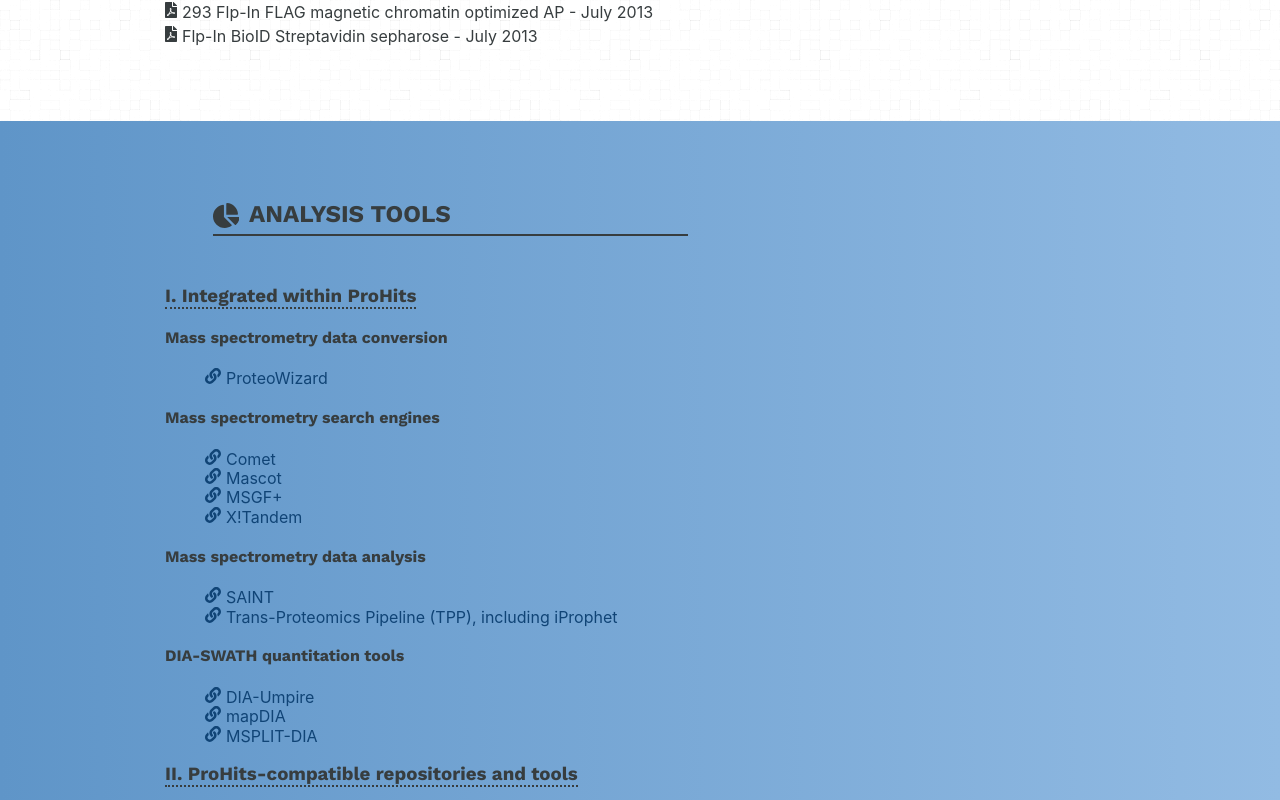
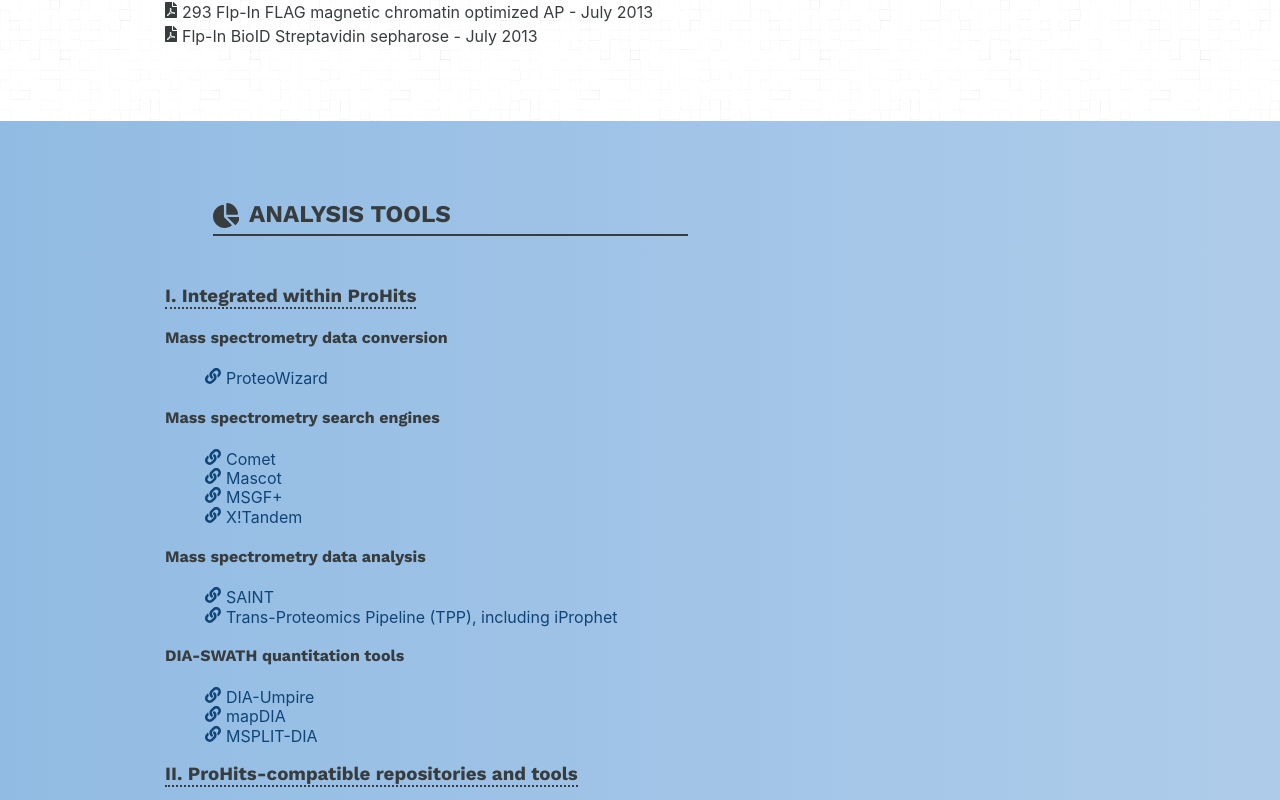
Before and after one commit to gingraslab/nbcc, a React (Create React App) app: page /facilities/proteomics in a window 1280 px wide. Shown: the part 4320-5120 px from the top of the page. Built offline with nearby package versions, Linux system fonts and the light colour scheme.

Commit message:
Change blue gradient on facilties__tools section

```diff
--- a/src/facilities/facilities.css
+++ b/src/facilities/facilities.css
@@ -212,8 +212,8 @@
   fill: var(--color-primary-1-5);
 }
 .facilities__tools {
-  background: var(--color-secondary-1-2);
-  background: linear-gradient(to right, var(--color-secondary-1-2), var(--color-secondary-1-1));
+  background: var(--color-secondary-1-1);
+  background: linear-gradient(to right, var(--color-secondary-1-1), var(--color-secondary-1-0-5));
   color: var(--text-dark);
 }
 .facilities__tools h2 {
--- a/src/index.css
+++ b/src/index.css
@@ -11,6 +11,7 @@
   --color-primary-3: #15A371;
   --color-primary-4: #087A52;
   --color-secondary-1-0: #3C76AE;	/* Main Secondary color (1) */
+  --color-secondary-1-0-5: #aeccea;
   --color-secondary-1-1: #92BBE3;
   --color-secondary-1-2: #5F95C8;
   --color-secondary-1-2-5: #3b75ab;
```
